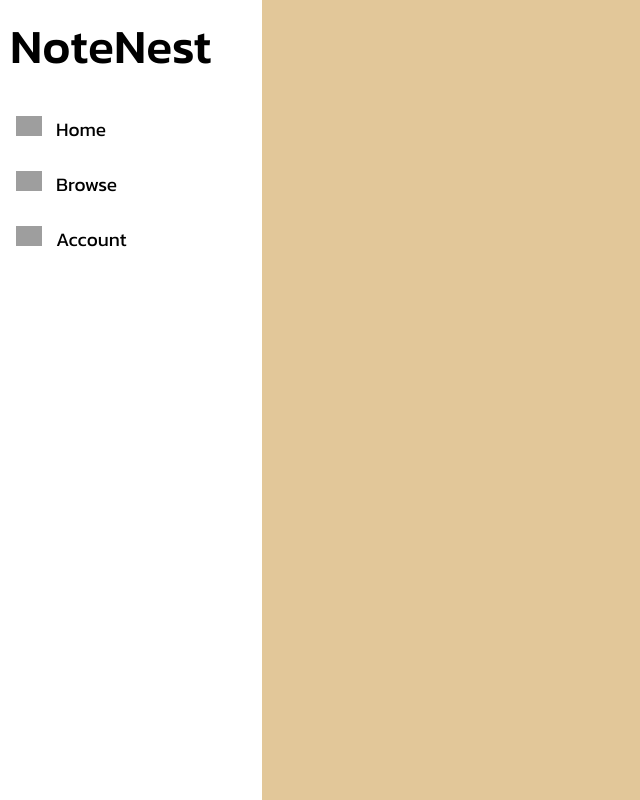
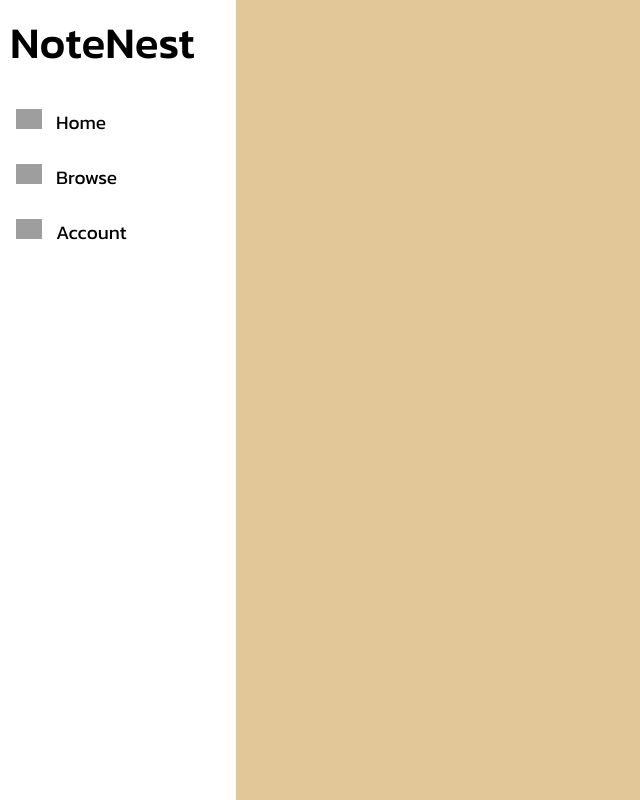
Before and after one commit to mohdAmaan187/notenest, a Python web app: template templates/textbooks.html in a window 1280 px wide. Shown: the whole page, without its empty margins (0-640 px from the left). Run offline with Jinja, Linux system fonts and the light colour scheme; the template is opened without the code that fills it, so the values that code supplies are empty; grey boxes are pictures that could not be loaded.

Commit message:
updated files

```diff
--- a/static/css/sidebar.css
+++ b/static/css/sidebar.css
@@ -3,14 +3,14 @@
     top: 0;
     left:0;
     bottom: 0;
-    width: 18.9vw;
+    width: 16.9vw;
     padding: 10px;
     background-color: white;
 }
 
 .company_name {
     text-align: left;
-    font-size: 6vh;
+    font-size: 5.5vh;
     margin: 0;
     font-family: "Kanit";
     font-weight: 500;
@@ -166,7 +166,7 @@ img {
     }
 
     .company_name {
-        font-size: 36px;
+        font-size: 34px;
     }
 
     .home_button,
```
